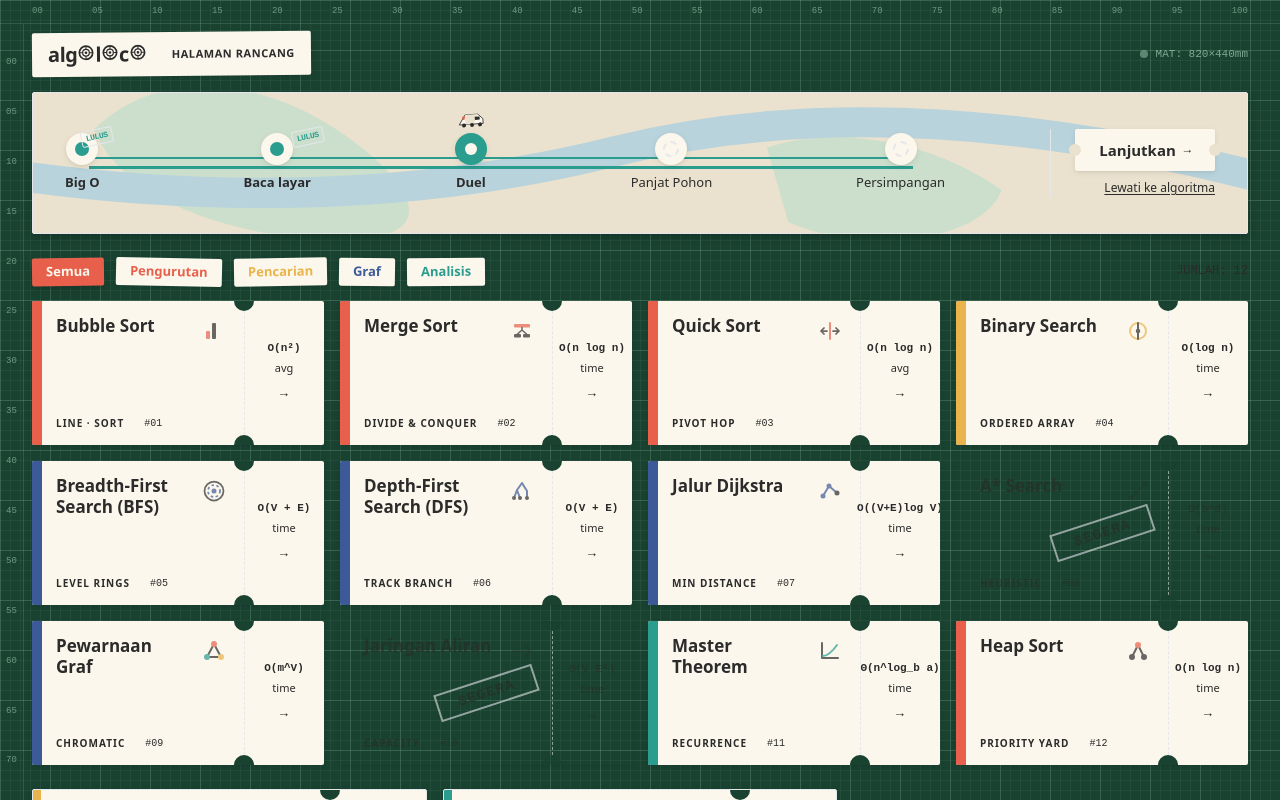
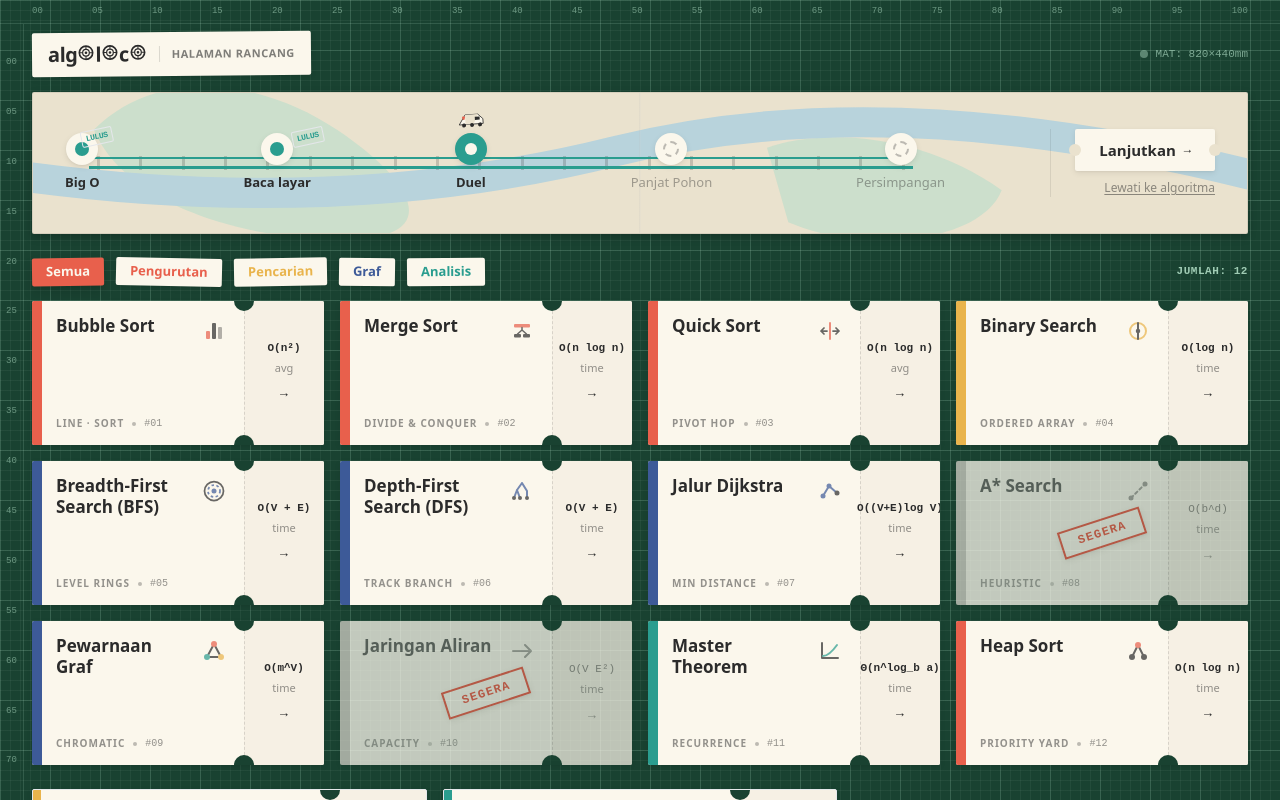
Before and after one commit to nailahhermawan/algoloco, a React (Vite) app: page / in a window 1280 px wide. Shown: the top 800 px of the page. Built offline with nearby package versions, Linux system fonts and the light colour scheme.

Commit message:
fix(home): make SOON tickets solid paper cards and style yard count in high-contrast mint

```diff
--- a/src/components/home/CategoryFilter.tsx
+++ b/src/components/home/CategoryFilter.tsx
@@ -62,7 +62,7 @@ export const CategoryFilter: React.FC<CategoryFilterProps> = ({ active, onFilter
       })}
 
       {/* Yard counter */}
-      <span className="ml-auto text-[12px] font-mono text-paper-map/50" aria-live="polite">
+      <span className="ml-auto text-[11px] font-mono font-bold tracking-wider text-[#c0edd4]/80" aria-live="polite">
         {t('filters.yardCount', { count: String(count).padStart(2, '0') })}
       </span>
     </div>
--- a/src/components/home/SpecialTicketsRow.tsx
+++ b/src/components/home/SpecialTicketsRow.tsx
@@ -55,8 +55,8 @@ export const SpecialTicketsRow: React.FC = () => {
           <Notches />
           <span className="h-full border-r border-dashed border-ink/15" />
         </div>
-        <div className="w-24 bg-paper-map/60 shrink-0 p-2 flex flex-col items-center justify-center text-center">
-          <span className="font-mono text-[12px] text-rail-mustard font-extrabold px-2 py-0.5 border border-rail-mustard/50 rounded-sm bg-paper-ticket/60">
+        <div className="w-24 bg-paper-map-light shrink-0 p-2 flex flex-col items-center justify-center text-center">
+          <span className="font-mono text-[12px] text-rail-mustard font-extrabold px-2 py-0.5 border border-rail-mustard/50 rounded-sm bg-paper-ticket">
             {t('special.duelBadge')}
           </span>
           <span className="font-mono text-[13px] text-ink font-bold mt-2" aria-hidden="true">→</span>
@@ -97,7 +97,7 @@ export const SpecialTicketsRow: React.FC = () => {
           <Notches />
           <span className="h-full border-r border-dashed border-ink/15" />
         </div>
-        <div className="w-24 bg-paper-map/60 shrink-0 p-2 flex flex-col items-center justify-center text-center">
+        <div className="w-24 bg-paper-map-light shrink-0 p-2 flex flex-col items-center justify-center text-center">
           <span className="font-mono text-[11px] text-ink/50 font-bold uppercase tracking-wider">
             {t('special.randomBadge')}
           </span>
@@ -143,7 +143,7 @@ export const SpecialTicketsRow: React.FC = () => {
             <Notches />
             <span className="h-full border-r border-dashed border-ink/15" />
           </div>
-          <div className="w-24 bg-paper-map/60 shrink-0 p-2 flex flex-col items-center justify-center text-center">
+          <div className="w-24 bg-paper-map-light shrink-0 p-2 flex flex-col items-center justify-center text-center">
             <span className="font-mono text-[11px] text-rail-coral font-bold uppercase tracking-wider">
               {t('special.continueBadge')}
             </span>
--- a/src/components/home/Ticket.tsx
+++ b/src/components/home/Ticket.tsx
@@ -99,7 +99,7 @@ export const Ticket: React.FC<TicketProps> = ({ entry }) => {
       </div>
 
       {/* Stub */}
-      <div className="w-20 bg-paper-map-light/60 shrink-0 p-2 flex flex-col items-center justify-center text-center group-hover:rotate-[3.5deg] group-hover:translate-x-0.5 motion-reduce:group-hover:rotate-0 motion-reduce:group-hover:translate-x-0 transition-transform origin-top-left">
+      <div className="w-20 bg-paper-map-light shrink-0 p-2 flex flex-col items-center justify-center text-center group-hover:rotate-[3.5deg] group-hover:translate-x-0.5 motion-reduce:group-hover:rotate-0 motion-reduce:group-hover:translate-x-0 transition-transform origin-top-left">
         <span className="font-mono text-[11px] text-ink font-bold whitespace-nowrap leading-tight">
           {entry.complexityValue}
         </span>
@@ -120,7 +120,7 @@ export const SoonTicket: React.FC<TicketProps> = ({ entry }) => {
 
   return (
     <div
-      className="relative bg-paper-ticket/75 opacity-60 rounded-sm shadow-paper flex items-stretch h-36 overflow-hidden select-none"
+      className="relative bg-paper-ticket opacity-75 rounded-sm shadow-paper flex items-stretch h-36 overflow-hidden select-none"
       aria-label={`${t(entry.nameKey)} — ${t('stamps.soon')}`}
     >
       {/* Muted strip */}
@@ -128,7 +128,7 @@ export const SoonTicket: React.FC<TicketProps> = ({ entry }) => {
 
       {/* SOON stamp overlay */}
       <div className="absolute inset-0 z-30 flex items-center justify-center pointer-events-none" aria-hidden="true">
-        <div className="rotate-[-18deg] motion-reduce:rotate-0 px-5 py-0.5 border-2 border-rail-coral/60 text-rail-coral/70 font-mono text-sm uppercase tracking-widest font-extrabold bg-paper-ticket/40">
+        <div className="rotate-[-18deg] motion-reduce:rotate-0 px-4 py-1 border-2 border-rail-coral text-rail-coral font-mono text-xs uppercase tracking-widest font-extrabold bg-paper-ticket shadow-paper">
           {t('stamps.soon')}
         </div>
       </div>
@@ -136,7 +136,7 @@ export const SoonTicket: React.FC<TicketProps> = ({ entry }) => {
       {/* Body (muted) */}
       <div className="relative flex-1 p-3.5 flex flex-col justify-between min-w-0">
         <div className="flex items-start justify-between gap-2">
-          <h3 className="text-[17px] font-semibold leading-tight text-ink/50">{t(entry.nameKey)}</h3>
+          <h3 className="text-[17px] font-semibold leading-tight text-ink/70">{t(entry.nameKey)}</h3>
           {Icon && (
             <div className="w-8 h-8 flex items-center justify-center opacity-40 shrink-0" aria-hidden="true">
               <Icon />
@@ -144,11 +144,11 @@ export const SoonTicket: React.FC<TicketProps> = ({ entry }) => {
           )}
         </div>
         <div className="flex items-center gap-2">
-          <span className="text-[10px] font-bold tracking-widest uppercase text-ink/30">
+          <span className="text-[10px] font-bold tracking-widest uppercase text-ink/40">
             {t(entry.subtitleKey)}
           </span>
           <span className="w-1 h-1 rounded-full bg-ink/20" aria-hidden="true" />
-          <span className="text-[10px] font-mono text-ink/30">
+          <span className="text-[10px] font-mono text-ink/40">
             #{String(entry.ticketNumber).padStart(2, '0')}
           </span>
         </div>
@@ -161,12 +161,12 @@ export const SoonTicket: React.FC<TicketProps> = ({ entry }) => {
       </div>
 
       {/* Stub (muted) */}
-      <div className="w-20 bg-paper-map-light/40 shrink-0 p-2 flex flex-col items-center justify-center text-center">
-        <span className="font-mono text-[11px] text-ink/40 font-medium whitespace-nowrap">
+      <div className="w-20 bg-paper-map-light shrink-0 p-2 flex flex-col items-center justify-center text-center">
+        <span className="font-mono text-[11px] text-ink/50 font-medium whitespace-nowrap">
           {entry.complexityValue}
         </span>
-        <span className="text-[11px] text-ink/30 mt-1">{entry.complexityKind}</span>
-        <span className="font-mono text-[13px] text-ink/30 font-semibold mt-2" aria-hidden="true">
+        <span className="text-[11px] text-ink/40 mt-1">{entry.complexityKind}</span>
+        <span className="font-mono text-[13px] text-ink/40 font-semibold mt-2" aria-hidden="true">
           →
         </span>
       </div>
--- a/src/styles/tokens.css
+++ b/src/styles/tokens.css
@@ -1,12 +1,17 @@
 :root {
   /* Paper & Ink */
   --color-paper-map: #eae2ce;
+  --color-paper-map-rgb: 234 226 206;
   --color-paper-map-light: #f6f0e4;
+  --color-paper-map-light-rgb: 246 240 228;
   --color-paper-ticket: #fbf7ec;
+  --color-paper-ticket-rgb: 251 247 236;
   --color-ink: #2b2b2b;
+  --color-ink-rgb: 43 43 43;
 
   /* Cutting Mat */
   --color-cutting-mat: #194231;
+  --color-cutting-mat-rgb: 25 66 49;
   --color-cutting-mat-grid: rgba(192, 237, 212, 0.14);
 
   /* Railway Line / State Colors */
--- a/tailwind.config.js
+++ b/tailwind.config.js
@@ -5,13 +5,13 @@ export default {
     extend: {
       colors: {
         paper: {
-          map: 'var(--color-paper-map)',
-          'map-light': 'var(--color-paper-map-light)',
-          ticket: 'var(--color-paper-ticket)',
+          map: 'rgb(var(--color-paper-map-rgb) / <alpha-value>)',
+          'map-light': 'rgb(var(--color-paper-map-light-rgb) / <alpha-value>)',
+          ticket: 'rgb(var(--color-paper-ticket-rgb) / <alpha-value>)',
         },
-        ink: 'var(--color-ink)',
+        ink: 'rgb(var(--color-ink-rgb) / <alpha-value>)',
         mat: {
-          DEFAULT: 'var(--color-cutting-mat)',
+          DEFAULT: 'rgb(var(--color-cutting-mat-rgb) / <alpha-value>)',
           grid: 'var(--color-cutting-mat-grid)',
         },
         rail: {
```
